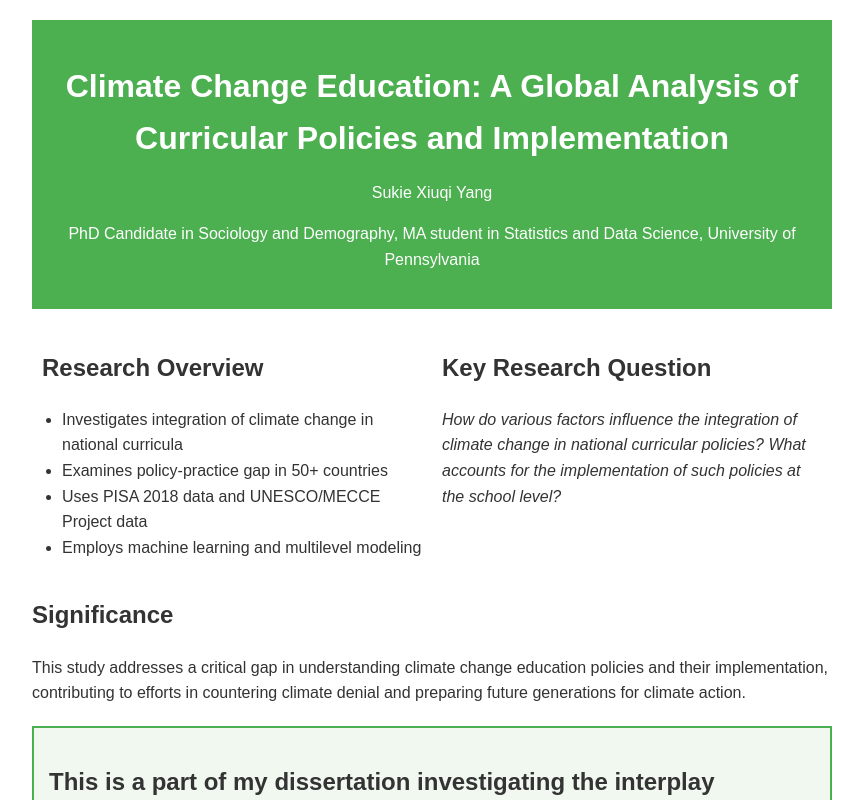
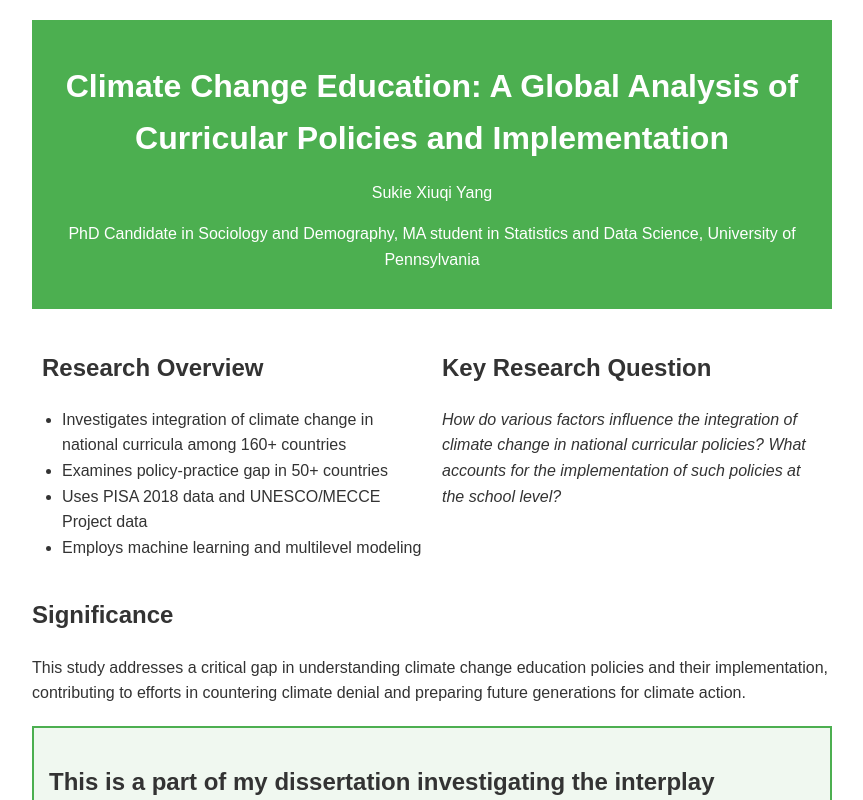
Before and after one commit to SukieXYang/IC2S2handout, a plain HTML site: page index.html in a window 1280 px wide. Shown: the top 800 px of the page, without its empty margins (208-1071 px from the left). Drawn offline with Linux system fonts and the light colour scheme.

Commit message:
Update index.html

```diff
--- a/index.html
+++ b/index.html
@@ -105,7 +105,7 @@
         <div class="column">
             <h2>Research Overview</h2>
             <ul>
-                <li>Investigates integration of climate change in national curricula</li>
+                <li>Investigates integration of climate change in national curricula among 160+ countries</li>
                 <li>Examines policy-practice gap in 50+ countries</li>
                 <li>Uses PISA 2018 data and UNESCO/MECCE Project data</li>
                 <li>Employs machine learning and multilevel modeling</li>
```
